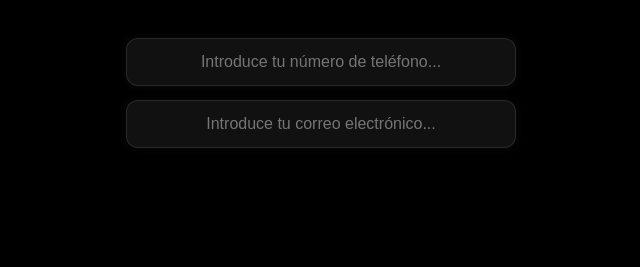
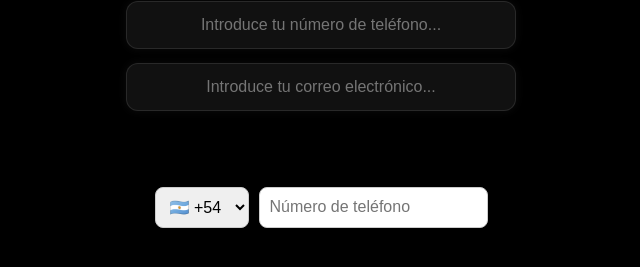
Before and after one commit to PogostureOficial/Eslobar-oficial_copyright, a plain HTML site: page index.html in a window 1280 px wide. Shown: the part 331-598 px from the top of the page, without its empty margins (319-959 px from the left). Drawn offline with nearby package versions, Linux system fonts and the light colour scheme.

Commit message:
index.html

```diff
--- a/index.html
+++ b/index.html
@@ -63,6 +63,29 @@
       border-color: rgba(255,255,255,.3);
       box-shadow: 0 0 15px rgba(255,255,255,.15);
     }
+
+    .login-phone {
+  display: flex;
+  justify-content: center;
+  gap: 10px;
+  margin-top: 20px;
+}
+
+.login-phone select {
+  padding: 10px;
+  border-radius: 8px;
+  border: 1px solid #ccc;
+  font-size: 1rem;
+}
+
+.login-phone input {
+  flex: 1;
+  padding: 10px;
+  border-radius: 8px;
+  border: 1px solid #ccc;
+  font-size: 1rem;
+}
+
     #enviarBtn{
       width: 100%;
       height: 0;
@@ -126,6 +149,26 @@
     <div class="google-wrap">
       <div id="googleBtn"></div>
     </div>
+
+    <!-- Inicio de sesión con número de teléfono -->
+<div class="login-phone">
+  <select id="country-code">
+    <option value="+54">🇦🇷 +54</option>
+    <option value="+34">🇪🇸 +34</option>
+    <option value="+1">🇺🇸 +1</option>
+    <option value="+52">🇲🇽 +52</option>
+    <!-- Agrega más países según necesites -->
+  </select>
+  <input
+    type="tel"
+    id="phone-number"
+    placeholder="Número de teléfono"
+    pattern="[0-9]*"
+    inputmode="numeric"
+    required
+  />
+</div>
+
   </div>
 
   <script>
```
